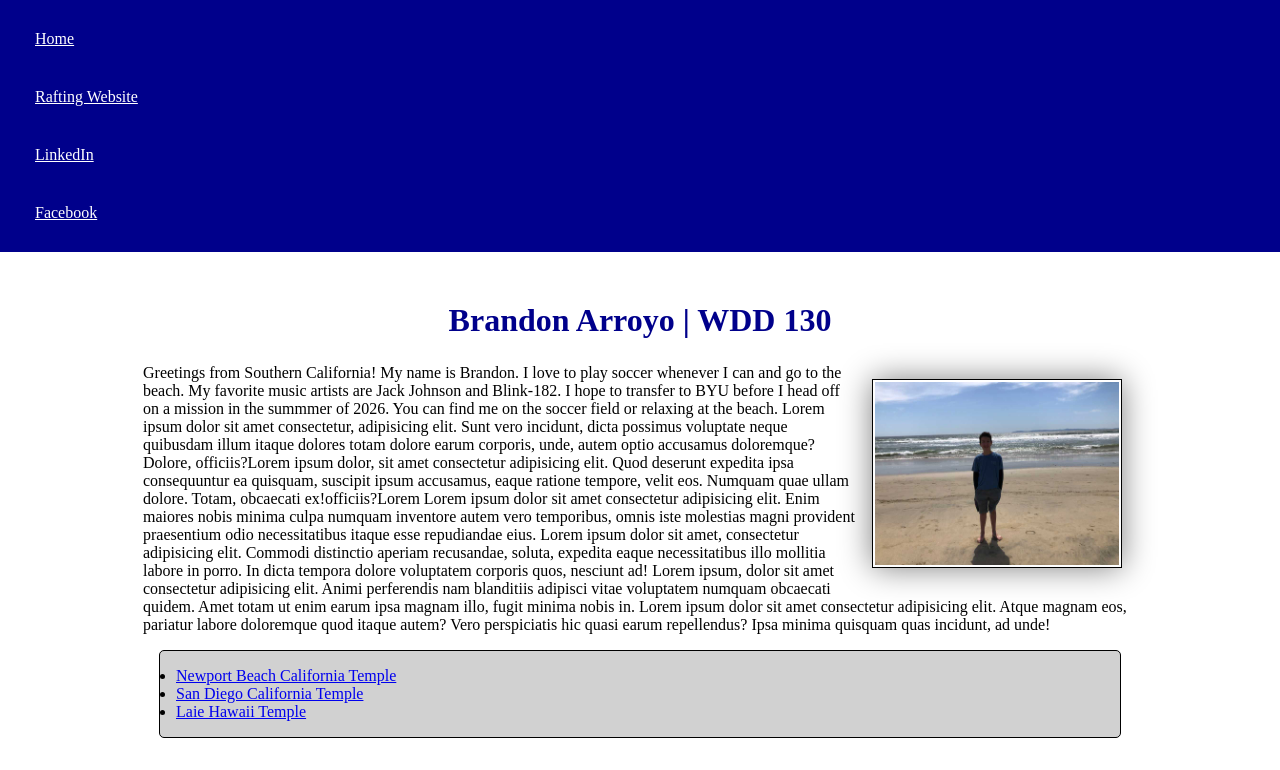
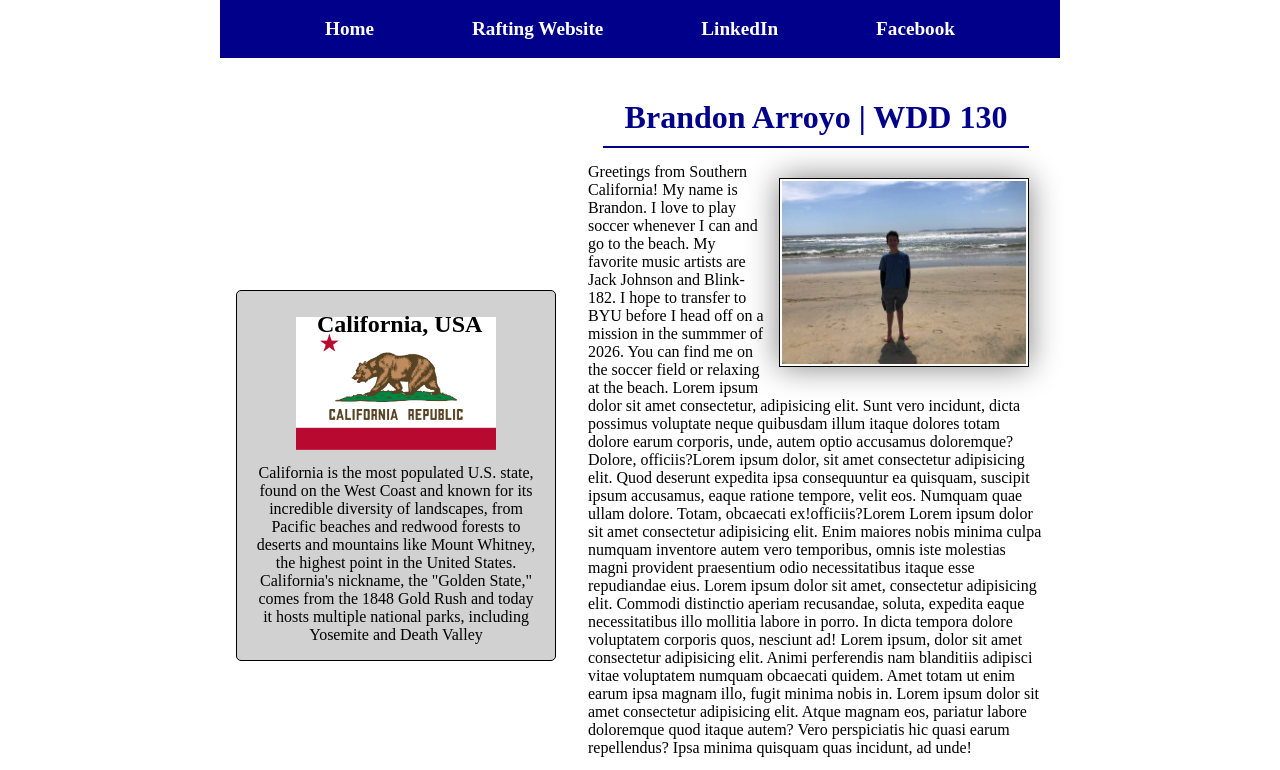
Before and after one commit to brandsharky/wdd130, a plain HTML site: page index.html in a window 1280 px wide. Shown: the top 770 px of the page. Drawn offline with Linux system fonts and the light colour scheme.

Commit message:
W03 code along activity

```diff
--- a/index.html
+++ b/index.html
@@ -19,6 +19,7 @@
 		</nav>
 	</header>
 
+	<div class="grid">
 		<main>
 			<h1>Brandon Arroyo | WDD 130</h1>
 			<img src="images/profile.jpg" alt="Brandon Arroyo" width="250">
@@ -41,6 +42,7 @@
 				California is the most populated U.S. state, found on the West Coast and known for its incredible diversity of landscapes, from Pacific beaches and redwood forests to deserts and mountains like Mount Whitney, the highest point in the  United States. California's nickname, the "Golden State," comes from the 1848 Gold Rush and today it hosts multiple national parks, including Yosemite and Death Valley
 			</p>
 		</aside>
+	</div>
 
 	<footer>
 		<p>
--- a/styles/styles.css
+++ b/styles/styles.css
@@ -13,24 +13,34 @@
 }
 
 header {
-  width: 100%;
+}
+header, .grid, footer {
+  max-width: 840px;
+  margin: 0 auto;
 }
 nav {
   color: var(--white);
   background-color: var(--darkblue);
   padding: 10px 15px;
+
+  display: flex;
+  flex-direction: row;
+  justify-content: space-evenly;
+  align-items: center;
 }
 nav a {
+  display: block;
+  padding: 0.5rem;
+  text-decoration: none;
+  font-size: 1.2rem;
+  font-weight: 700;
   color: var(--white);
-  display: block;
-  padding: 20px;
 }
 
 main {
-  max-width: 80%;
+  grid-column: 2/3;
 
-  margin: 10px auto;
-  padding: 15px;
+  margin: 1rem;
 }
 main h1 {
   color: var(--darkblue);
@@ -38,6 +48,8 @@ main h1 {
 
   padding: 10px 20px;
   margin: 15px;
+
+  border-bottom: 2px solid var(--darkblue);
 }
 main img {
   float: right;
@@ -57,6 +69,8 @@ aside {
   width: 20em;
   text-align: center;
   position: relative;
+  grid-column: 1/2;
+  grid-row: 1/2;
 }
 aside h2 {
   margin: 5px;
@@ -72,7 +86,6 @@ aside img {
 }
 
 footer {
-  width: 100%;
   position: relative;
   bottom: 0;
   left: 0;
@@ -98,3 +111,7 @@ footer {
   border: 1px solid var(--black);
   border-radius: 5px;
 }
+.grid {
+  display: grid;
+  align-items: center;
+}
```
Lines whose indentation alone changed are shown as unchanged.
